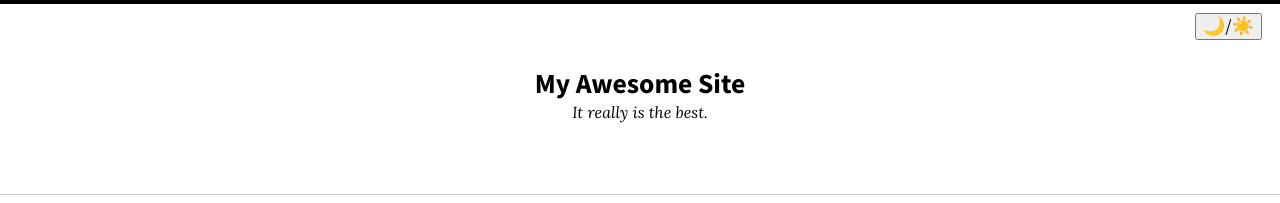
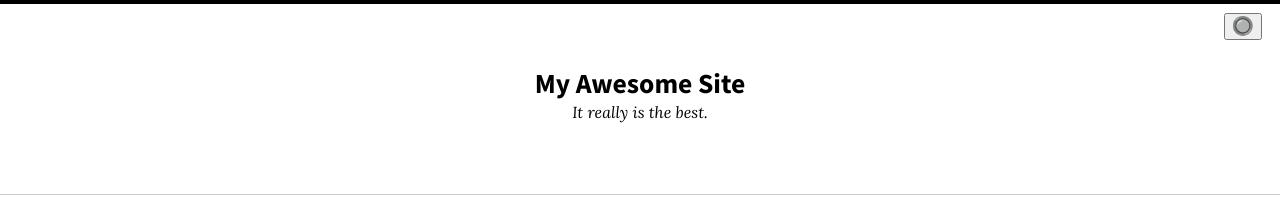
Before and after one commit to KajiiNarumi/Blog, a Jekyll site: the page built from index.md, in a window 1280 px wide. Shown: the top 203 px of the page. Built offline with Jekyll 4.4.1, drawn with Linux system fonts in a browser that asks for light colours; nearby versions of some CDN libraries.

Commit message:
Update default.html

```diff
--- a/_layouts/default.html
+++ b/_layouts/default.html
@@ -10,7 +10,7 @@
 
   <body class="layout--{{ page.layout | default: layout.layout }}{% if page.classes or layout.classes %}{{ page.classes | default: layout.classes | join: ' ' | prepend: ' ' }}{% endif %} {% if page.entries_layout == 'grid' %}page--wide{% endif %} {{ page.title | slugify }}">
       <!-- Botón modo claro/oscuro -->
-<button id="toggle-darkmode" style="float:right; margin:0.5em 1em;">🌙/☀️</button>
+<button id="toggle-darkmode" style="float:right; margin:0.5em 1em;">🔘</button>
 <script>
   document.addEventListener("DOMContentLoaded", function() {
     const btn = document.getElementById('toggle-darkmode');
```
